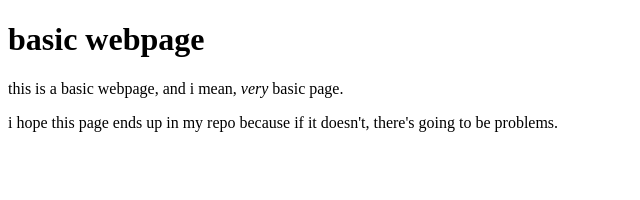
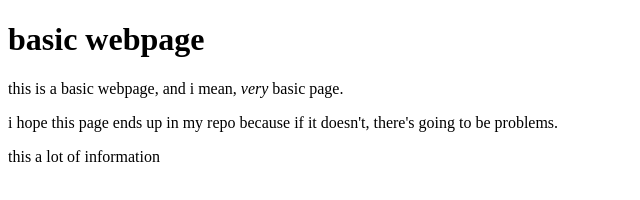
Before and after one commit to g-anico/g-anico.github.io, a plain HTML site: page index.html in a window 1280 px wide. Shown: the whole page, without its empty margins (0-640 px from the left). Drawn offline with Linux system fonts and the light colour scheme.

Commit message:
3rd para

```diff
--- a/index.html
+++ b/index.html
@@ -10,5 +10,7 @@
 
 	<p>i hope this page ends up in my repo because if it doesn't, there's going to be problems.</p>
 
+	<p>this a lot of information</p>
+
 </body>
 </html>
```
